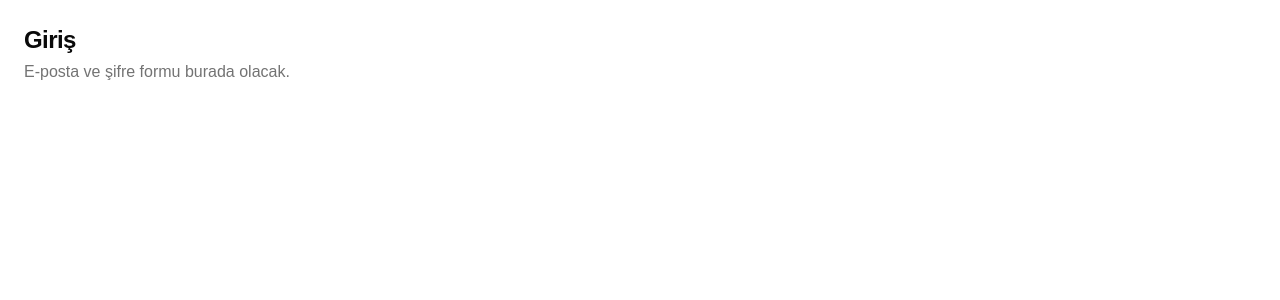
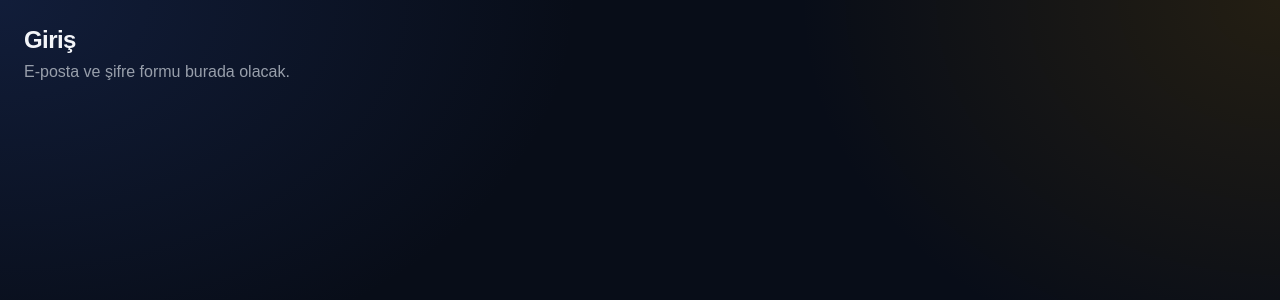
Before and after one commit to KbraEser/basat, a React (Vite) app in the folder frontend/: page /login in a window 1280 px wide. Shown: the top 300 px of the page. Built offline with nearby package versions, Linux system fonts and the light colour scheme.

Commit message:
style(frontend): add dark navy theme with background glows

```diff
--- a/frontend/index.html
+++ b/frontend/index.html
@@ -1,5 +1,5 @@
 <!doctype html>
-<html lang="tr">
+<html lang="tr" class="dark">
   <head>
     <meta charset="UTF-8" />
     <link rel="icon" type="image/svg+xml" href="/favicon.svg" />
--- a/frontend/src/index.css
+++ b/frontend/src/index.css
@@ -16,6 +16,8 @@
     --color-sidebar-primary: var(--sidebar-primary);
     --color-sidebar-foreground: var(--sidebar-foreground);
     --color-sidebar: var(--sidebar);
+    --color-success: var(--success);
+    --color-warning: var(--warning);
     --color-consumption: var(--consumption);
     --color-solar: var(--solar);
     --color-tariff-day: var(--tariff-day);
@@ -78,6 +80,8 @@
     --chart-4: oklch(0.371 0 0);
     --chart-5: oklch(0.269 0 0);
     --radius: 0.625rem;
+    --success: oklch(0.6 0.17 150);
+    --warning: oklch(0.7 0.16 70);
     /* Basat: series and three-time tariff colours, also used by charts */
     --consumption: oklch(0.546 0.245 262.881);
     --solar: oklch(0.769 0.188 70.08);
@@ -95,42 +99,47 @@
 }
 
 .dark {
-    --background: oklch(0.145 0 0);
-    --foreground: oklch(0.985 0 0);
-    --card: oklch(0.205 0 0);
-    --card-foreground: oklch(0.985 0 0);
-    --popover: oklch(0.205 0 0);
-    --popover-foreground: oklch(0.985 0 0);
-    --primary: oklch(0.922 0 0);
-    --primary-foreground: oklch(0.205 0 0);
-    --secondary: oklch(0.269 0 0);
-    --secondary-foreground: oklch(0.985 0 0);
-    --muted: oklch(0.269 0 0);
-    --muted-foreground: oklch(0.708 0 0);
-    --accent: oklch(0.269 0 0);
-    --accent-foreground: oklch(0.985 0 0);
-    --destructive: oklch(0.704 0.191 22.216);
-    --border: oklch(1 0 0 / 10%);
-    --input: oklch(1 0 0 / 15%);
-    --ring: oklch(0.556 0 0);
-    --chart-1: oklch(0.87 0 0);
-    --chart-2: oklch(0.556 0 0);
-    --chart-3: oklch(0.439 0 0);
-    --chart-4: oklch(0.371 0 0);
-    --chart-5: oklch(0.269 0 0);
+    /* deep navy instead of neutral grey, like a control room screen */
+    --background: oklch(0.16 0.025 265);
+    --foreground: oklch(0.97 0.005 265);
+    /* semi-transparent cards let the background glow shine through */
+    --card: oklch(0.21 0.025 265 / 55%);
+    --card-foreground: oklch(0.97 0.005 265);
+    --popover: oklch(0.2 0.025 265);
+    --popover-foreground: oklch(0.97 0.005 265);
+    --primary: oklch(0.97 0.005 265);
+    --primary-foreground: oklch(0.2 0.025 265);
+    --secondary: oklch(0.26 0.025 265);
+    --secondary-foreground: oklch(0.97 0.005 265);
+    --muted: oklch(0.26 0.025 265);
+    --muted-foreground: oklch(0.7 0.02 265);
+    --accent: oklch(0.28 0.03 265);
+    --accent-foreground: oklch(0.97 0.005 265);
+    --destructive: oklch(0.68 0.2 25);
+    --border: oklch(1 0 0 / 9%);
+    --input: oklch(1 0 0 / 12%);
+    --ring: oklch(0.6 0.12 265);
+    --chart-1: oklch(0.707 0.165 254.624);
+    --chart-2: oklch(0.828 0.189 84.429);
+    --chart-3: oklch(0.72 0.19 150);
+    --chart-4: oklch(0.705 0.213 47.604);
+    --chart-5: oklch(0.585 0.233 277.117);
+    /* status colours for pills, rings and sparklines */
+    --success: oklch(0.72 0.19 150);
+    --warning: oklch(0.8 0.16 80);
     --consumption: oklch(0.707 0.165 254.624);
     --solar: oklch(0.828 0.189 84.429);
     --tariff-day: oklch(0.879 0.169 91.605);
     --tariff-peak: oklch(0.705 0.213 47.604);
     --tariff-night: oklch(0.585 0.233 277.117);
-    --sidebar: oklch(0.205 0 0);
-    --sidebar-foreground: oklch(0.985 0 0);
-    --sidebar-primary: oklch(0.488 0.243 264.376);
-    --sidebar-primary-foreground: oklch(0.985 0 0);
-    --sidebar-accent: oklch(0.269 0 0);
-    --sidebar-accent-foreground: oklch(0.985 0 0);
-    --sidebar-border: oklch(1 0 0 / 10%);
-    --sidebar-ring: oklch(0.556 0 0);
+    --sidebar: oklch(0.14 0.025 265 / 70%);
+    --sidebar-foreground: oklch(0.97 0.005 265);
+    --sidebar-primary: oklch(0.72 0.19 150);
+    --sidebar-primary-foreground: oklch(0.16 0.025 265);
+    --sidebar-accent: oklch(1 0 0 / 6%);
+    --sidebar-accent-foreground: oklch(0.97 0.005 265);
+    --sidebar-border: oklch(1 0 0 / 8%);
+    --sidebar-ring: oklch(0.6 0.12 265);
 }
 
 @layer base {
@@ -140,6 +149,14 @@
   body {
     @apply bg-background text-foreground;
     }
+  /* soft blue and golden glows in the corners; fixed so they stay put while scrolling */
+  .dark body {
+    background:
+      radial-gradient(60rem 40rem at 0% 0%, oklch(0.4 0.12 265 / 30%), transparent 60%),
+      radial-gradient(50rem 40rem at 100% 0%, oklch(0.5 0.13 85 / 22%), transparent 60%),
+      var(--background);
+    background-attachment: fixed;
+  }
   html {
     @apply font-sans;
     }
```
